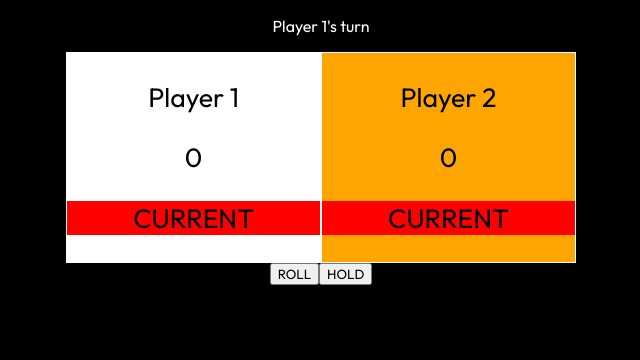
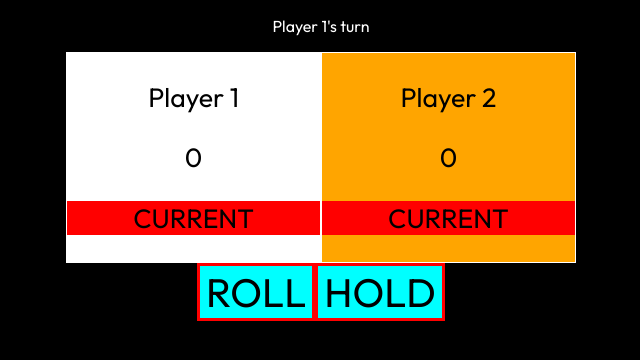
Before and after one commit to abhinavsinha23/JS-DOM-Activities, a plain HTML site: page Dice Challenge/2 players/index2.html in a window 1280 px wide. Shown: the whole page, without its empty margins (319-959 px from the left). Drawn offline with Linux system fonts and the light colour scheme.

Commit message:
button update

```diff
--- a/Dice Challenge/2 players/style.css
+++ b/Dice Challenge/2 players/style.css
@@ -77,6 +77,16 @@ a, #playerTurn{
     top: 2%;
 }
 
+button {
+    font-size: 30pt;
+    background-color: aqua;
+    border: 3px solid red;
+}
+
+button:hover {
+    border: 3px solid blue;
+}
+
 img {
     display: none;
 }
```
